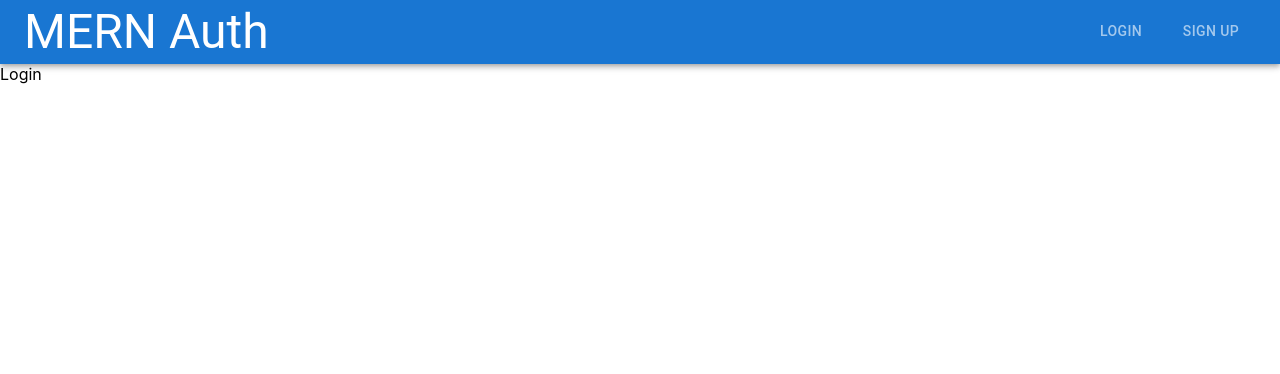
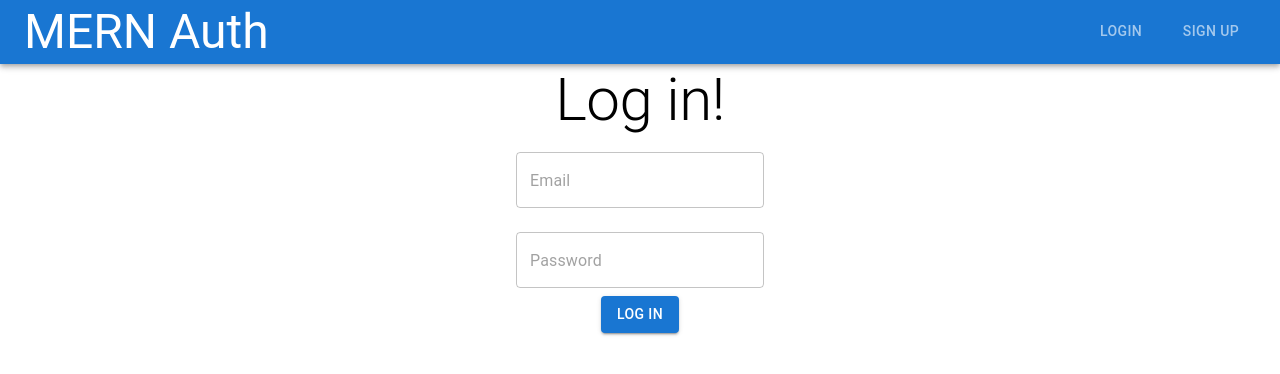
Before and after one commit to sgtq/mern-auth, a React (Create React App) app in the folder frontend/: page /login in a window 1280 px wide. Shown: the top 374 px of the page. Built offline with nearby package versions, Linux system fonts and the light colour scheme.

Commit message:
Login UI and API call

```diff
--- a/frontend/src/App.js
+++ b/frontend/src/App.js
@@ -15,7 +15,7 @@ function App() {
                 <Routes>
                     <Route path="/login" element={<Login />} />
                     <Route path="/signup" element={<Signup />} />
-                    <Route path="/user" element={<Home />} />
+                    <Route path="/" element={<Home />} />
                 </Routes>
             </main>
         </>
--- a/frontend/src/components/Login.js
+++ b/frontend/src/components/Login.js
@@ -1,7 +1,82 @@
-import React from "react";
+import { useState } from "react";
+import { useNavigate } from "react-router-dom";
+import axios from "axios";
+import { Box, Button, TextField, Typography } from "@mui/material";
 
 const Login = () => {
-    return <div>Login</div>;
+    const navigate = useNavigate();
+
+    const [inputs, setInputs] = useState({
+        fname: "",
+        lname: "",
+        email: "",
+        password: "",
+    });
+
+    const handleInputsChange = (e) => {
+        setInputs((prev) => ({
+            ...prev,
+            [e.target.name]: e.target.value,
+        }));
+    };
+
+    const sendRequest = async () => {
+        const res = await axios
+            .post(`${process.env.REACT_APP_SERVER_URI}/auth/login`, {
+                email: inputs.email,
+                password: inputs.password,
+            })
+            .catch((err) => console.log(err));
+
+        const data = await res.data;
+
+        return data;
+    };
+
+    const handleSubmit = (e) => {
+        e.preventDefault();
+
+        sendRequest().then(() => navigate("/"));
+    };
+
+    return (
+        <div>
+            <form onSubmit={handleSubmit}>
+                <Box
+                    display="flex"
+                    flexDirection="column"
+                    width={300}
+                    marginLeft="auto"
+                    marginRight="auto"
+                    justifyContent="center"
+                    alignItems="center"
+                >
+                    <Typography variant="h2">Log in!</Typography>
+                    <TextField
+                        name="email"
+                        type={"email"}
+                        value={inputs.email}
+                        margin="normal"
+                        variant="outlined"
+                        placeholder="Email"
+                        onChange={handleInputsChange}
+                    />
+                    <TextField
+                        name="password"
+                        type={"password"}
+                        value={inputs.password}
+                        margin="normal"
+                        variant="outlined"
+                        placeholder="Password"
+                        onChange={handleInputsChange}
+                    />
+                    <Button type="submit" variant="contained">
+                        Log in
+                    </Button>
+                </Box>
+            </form>
+        </div>
+    );
 };
 
 export default Login;
```
